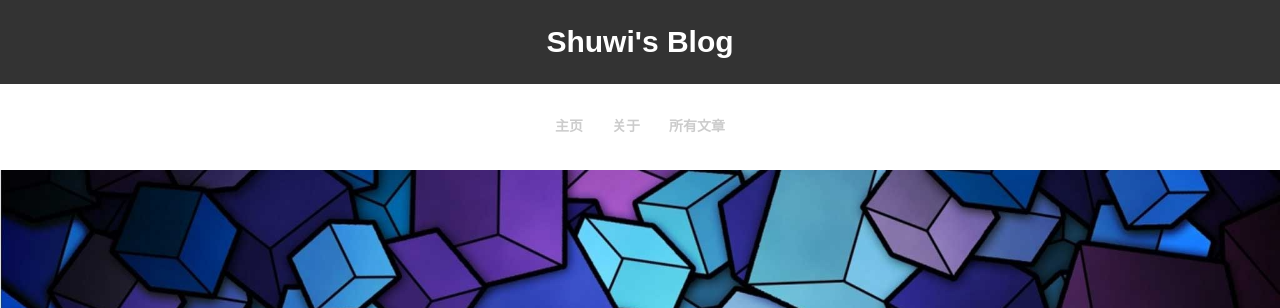
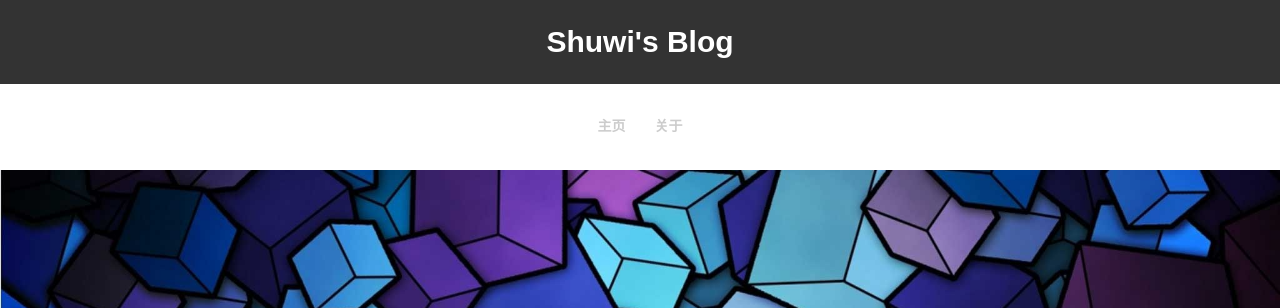
Before and after one commit to shuwi/shuwi.github.io, a Jekyll site: the page built from index.md, in a window 1280 px wide. Shown: the top 308 px of the page. Built offline with Jekyll 4.4.1, drawn with Linux system fonts in a browser that asks for light colours.

Commit message:
Update _config.yml

```diff
--- a/_config.yml
+++ b/_config.yml
@@ -35,9 +35,6 @@ links:
     url: /
   - title: 关于
     url: /about/
-  - title: 所有文章
-    url: /articles/
-
     external: false
 
 # http://en.wikipedia.org/wiki/List_of_tz_database_time_zones
```
